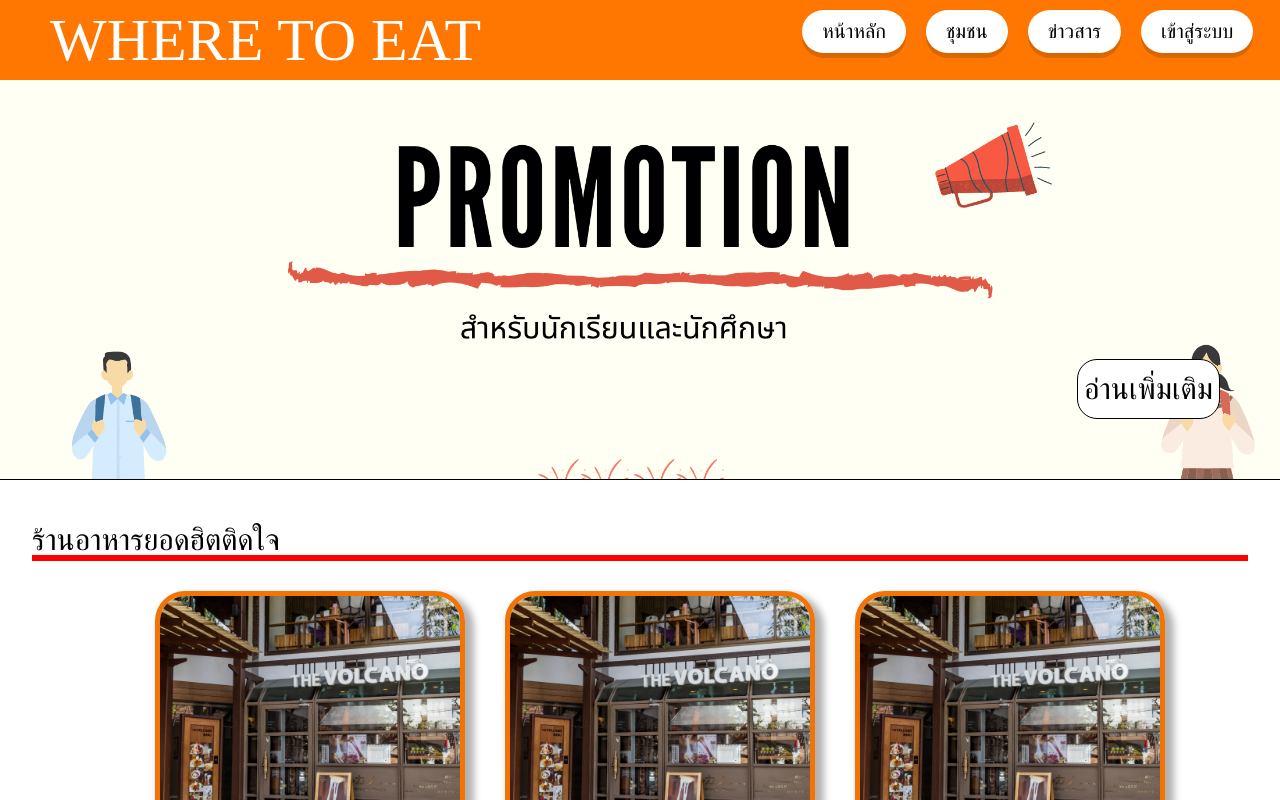
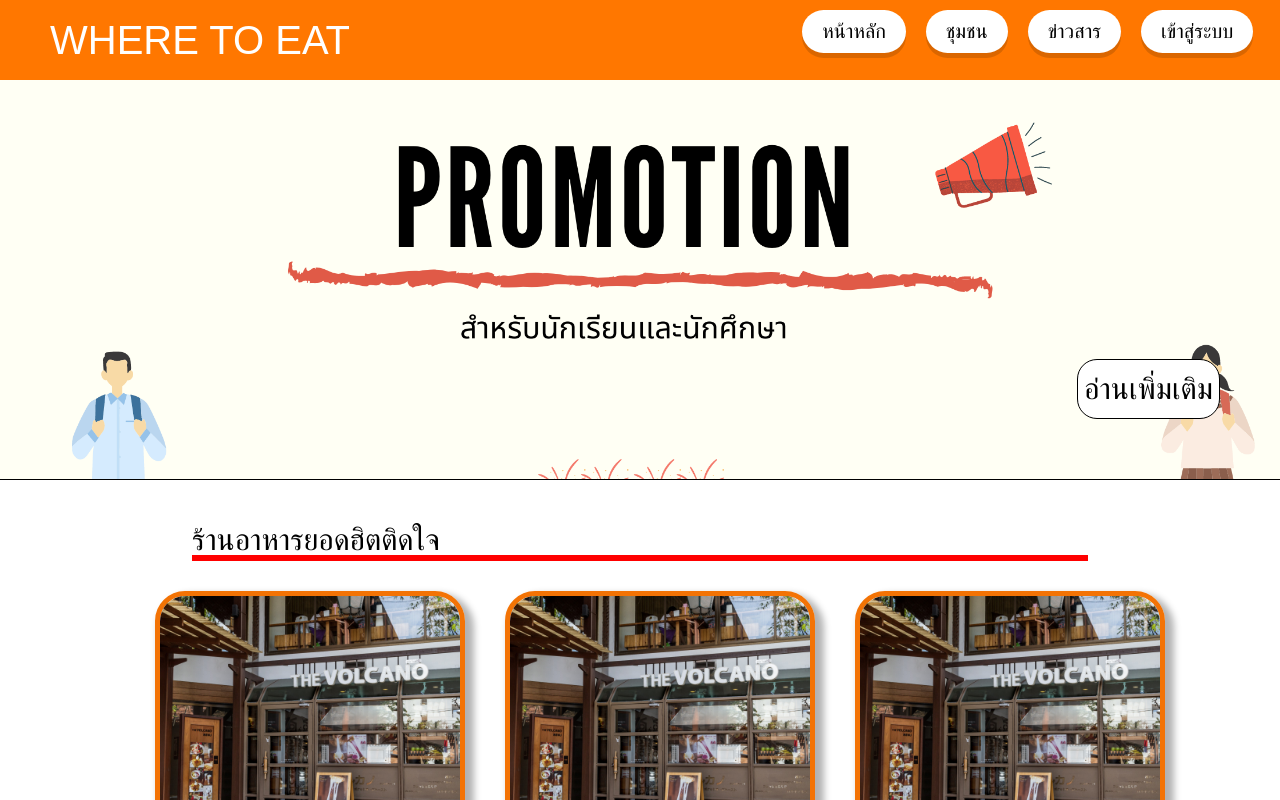
Before and after one commit to Acttion101/eatsomewhere-react, a React (Create React App) app: page / in a window 1280 px wide. Shown: the top 800 px of the page. Built offline with nearby package versions, Linux system fonts and the light colour scheme.

Commit message:
edit-styled/global/typography/home

```diff
--- a/src/components/GlobalStyle.js
+++ b/src/components/GlobalStyle.js
@@ -5,12 +5,13 @@ const GlobalStyle = createGlobalStyle`
  ${reset}
 
  html,body,#root{
-   font-family :'Kanit',sanserif;
+  font-family: 'Fahkwang', sans-serif;
    height:100vh;
    width:100vw;
    font-size:20px;
  }
  a{
+  font-family: 'Fahkwang', sans-serif;
    text-decoration:none;
    color:inherit;
    &visited{
--- a/src/components/Home/Content/styled.js
+++ b/src/components/Home/Content/styled.js
@@ -23,7 +23,7 @@ export const ContentHome = styled.div`
 export const Topic = styled.div`
   display: flex;
   flex-direction: column;
-  width: 95%;
+  width: 70%;
   height: 100%;
   justify-content: flex-start;
 `
--- a/src/components/Typography.js
+++ b/src/components/Typography.js
@@ -7,7 +7,7 @@ export const Text = styled.h1`
   /* align-items: center; */
   padding: 1rem;
   color: #ffffff;
-  font-size: 3rem;
+  font-size: 2rem;
 
   /* margin:0rem 0rem 0rem 4rem; */
 `
```
